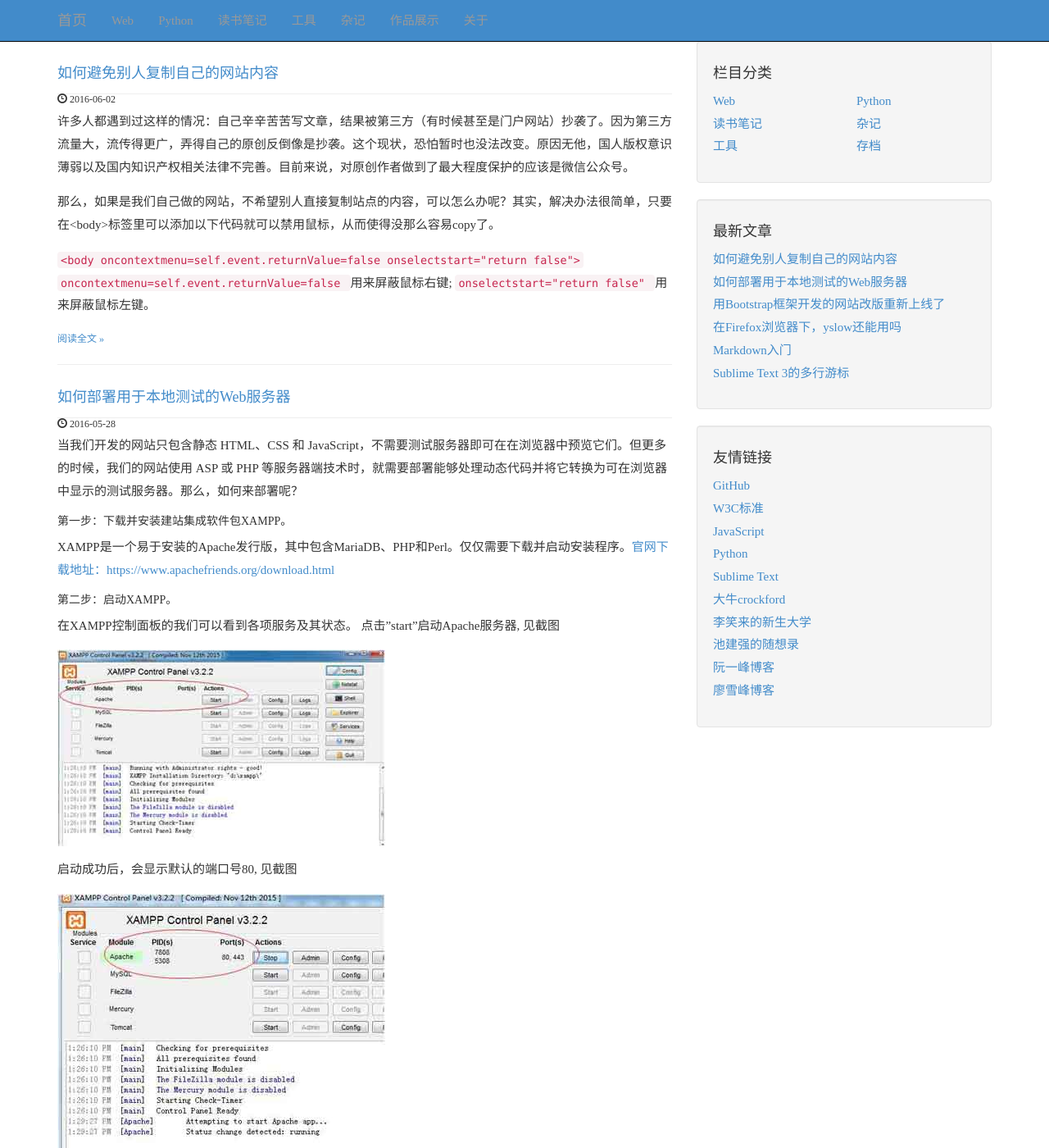
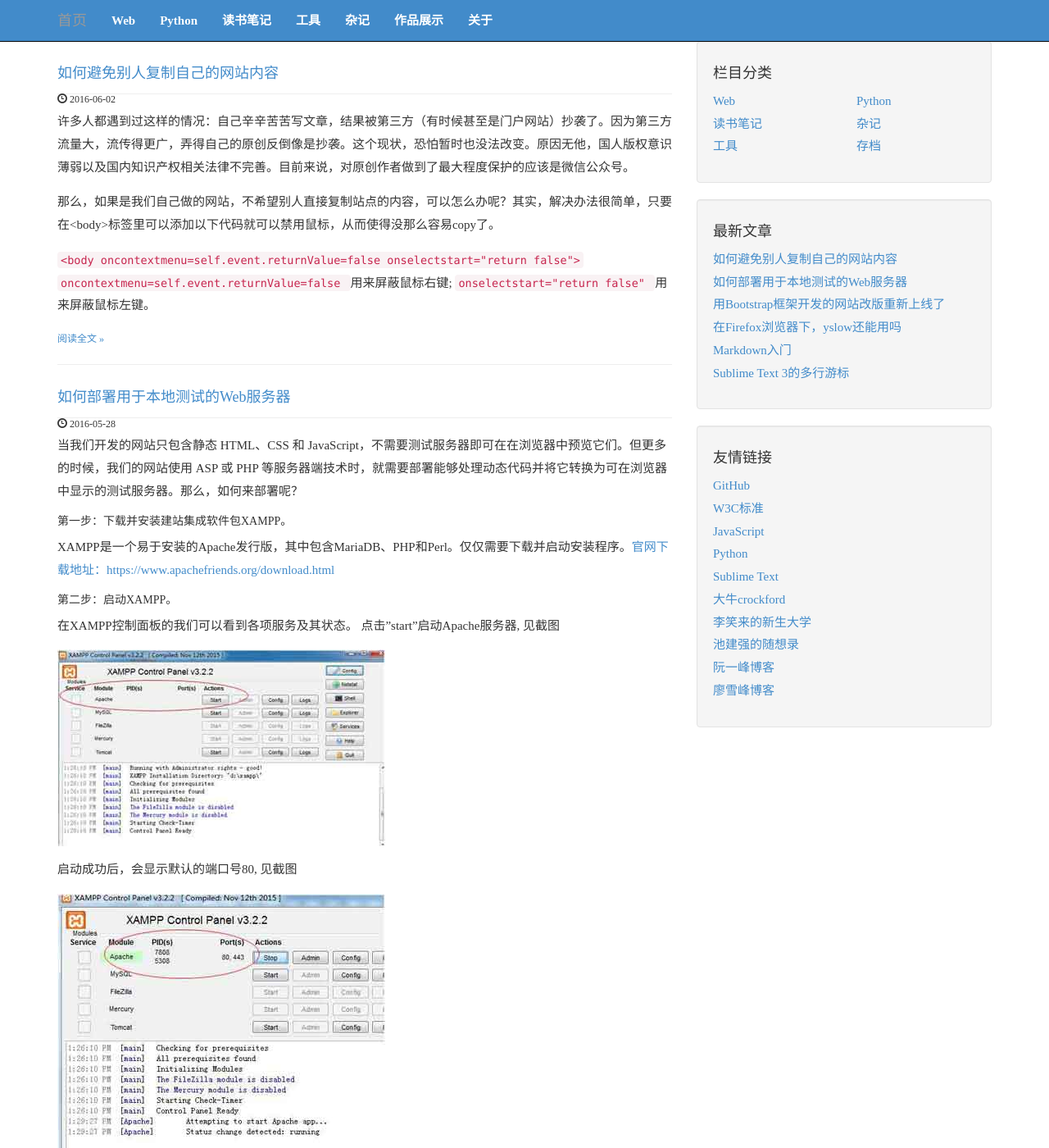
Before and after one commit to frankwang0909/blog_v1.0, a Jekyll site: the page built from index.html, in a window 1280 px wide and 1400 px high. Shown: the whole window at 82% size. Built offline with Jekyll 4.4.1, drawn with Linux system fonts in a browser that asks for light colours; nearby versions of some CDN libraries; the list of posts is cut into pages by our own code.

Commit message:
修改底部版权区样式

```diff
--- a/css/blog.css
+++ b/css/blog.css
@@ -5,10 +5,10 @@
  */
 body {padding-top: 50px; font-family: "微软雅黑";}
 .navbar{background-color: #428bca!important;}
-.navbar li:hover{ background-color:  }
+.navbar li a{color:#fff!important; font-weight: bold;}
 h2{height: 24px!important;; line-height: 30px;}
 h2>a{font-size: 18px;}
 h2 .post-date{font-size: 12px;}
-footer{margin:30px 0; background-color:#ccc;}
+footer{ width:100%!important;margin:30px 0 10px; background-color:#ccc;}
 /*返回顶部*/
 #go-top{ position: fixed; bottom: 20px; right:5px; border: 1px solid #000; border-radius: 2px; width: 40px; background-color: #fff; opacity: 0.6; text-align: center;cursor: pointer;}
```
